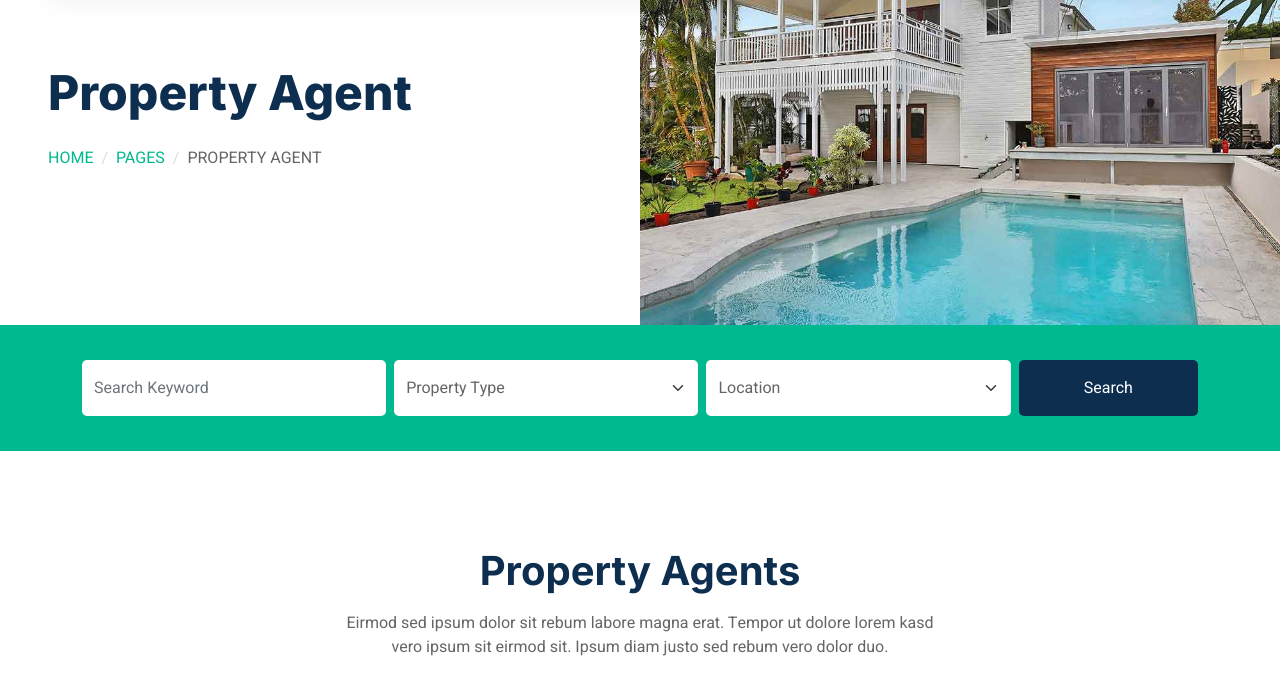
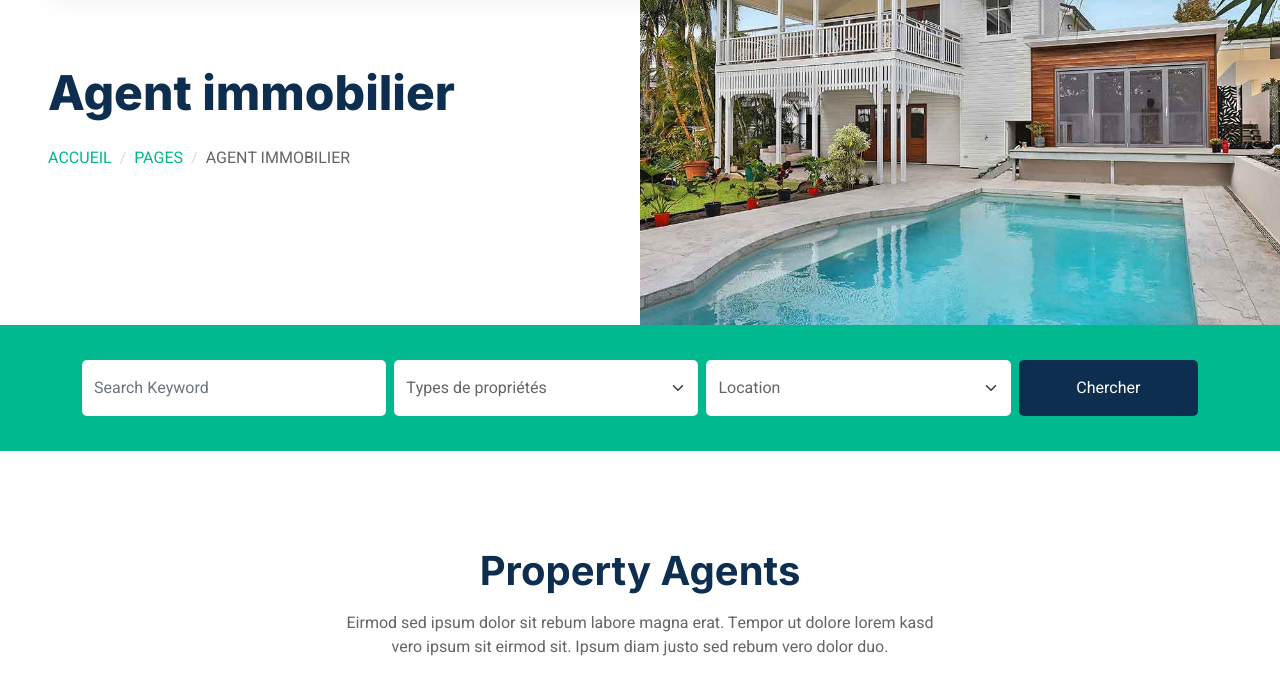
Before and after one commit to Sabour-Fidel/immobilier, a plain HTML site: page property-agent.html in a window 1280 px wide. Shown: the part 123-800 px from the top of the page. Drawn offline with nearby package versions, Linux system fonts and the light colour scheme.

Commit message:
header and search bar

```diff
--- a/property-agent.html
+++ b/property-agent.html
@@ -3,7 +3,7 @@
 
 <head>
     <meta charset="utf-8">
-    <title>Makaan - Real Estate HTML Template</title>
+    <title>immobilier</title>
     <meta content="width=device-width, initial-scale=1.0" name="viewport">
     <meta content="" name="keywords">
     <meta content="" name="description">
@@ -88,17 +88,17 @@
         <div class="container-fluid header bg-white p-0">
             <div class="row g-0 align-items-center flex-column-reverse flex-md-row">
                 <div class="col-md-6 p-5 mt-lg-5">
-                    <h1 class="display-5 animated fadeIn mb-4">Property Agent</h1>
+                    <h1 class="display-5 animated fadeIn mb-4">Agent immobilier</h1>
                         <nav aria-label="breadcrumb animated fadeIn">
                         <ol class="breadcrumb text-uppercase">
-                            <li class="breadcrumb-item"><a href="#">Home</a></li>
+                            <li class="breadcrumb-item"><a href="#">Accueil</a></li>
                             <li class="breadcrumb-item"><a href="#">Pages</a></li>
-                            <li class="breadcrumb-item text-body active" aria-current="page">Property Agent</li>
+                            <li class="breadcrumb-item text-body active" aria-current="page">Agent immobilier</li>
                         </ol>
                     </nav>
                 </div>
                 <div class="col-md-6 animated fadeIn">
-                    <img class="img-fluid" src="img/header.jpg" alt="">
+                    <img class="img-fluid" src="img/header.jpg" alt="presentation de l'Appartment">
                 </div>
             </div>
         </div>
@@ -116,10 +116,10 @@
                             </div>
                             <div class="col-md-4">
                                 <select class="form-select border-0 py-3">
-                                    <option selected>Property Type</option>
-                                    <option value="1">Property Type 1</option>
-                                    <option value="2">Property Type 2</option>
-                                    <option value="3">Property Type 3</option>
+                                    <option selected>Types de propriétés</option>
+                                    <option value="1">Type 1</option>
+                                    <option value="2">Type 2</option>
+                                    <option value="3">Type 3</option>
                                 </select>
                             </div>
                             <div class="col-md-4">
@@ -133,7 +133,7 @@
                         </div>
                     </div>
                     <div class="col-md-2">
-                        <button class="btn btn-dark border-0 w-100 py-3">Search</button>
+                        <button class="btn btn-dark border-0 w-100 py-3">Chercher</button>
                     </div>
                 </div>
             </div>
```
Also changed, not shown: index.html (+1 -1 lines).
